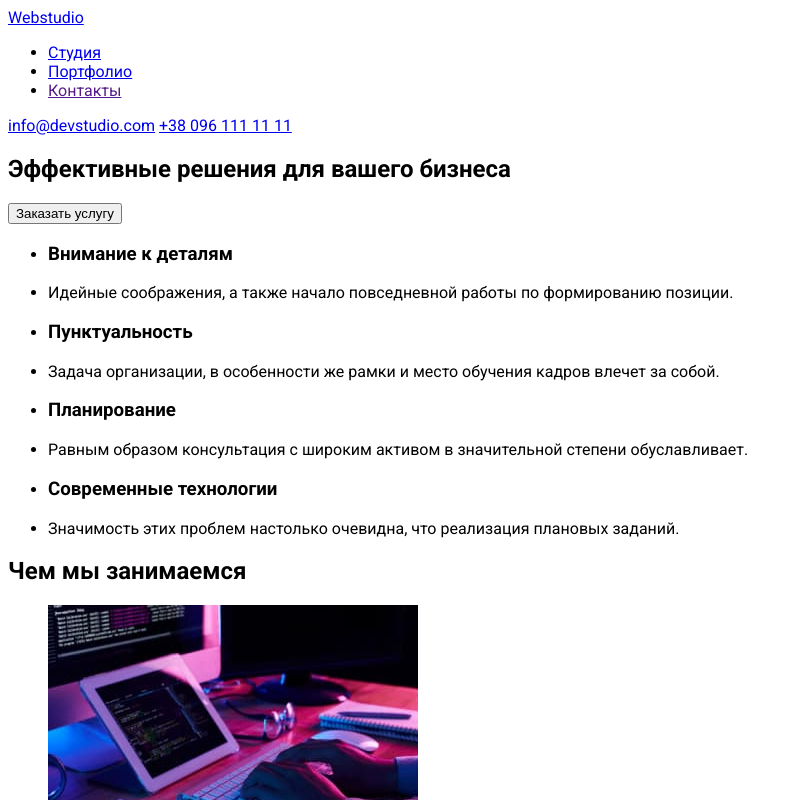
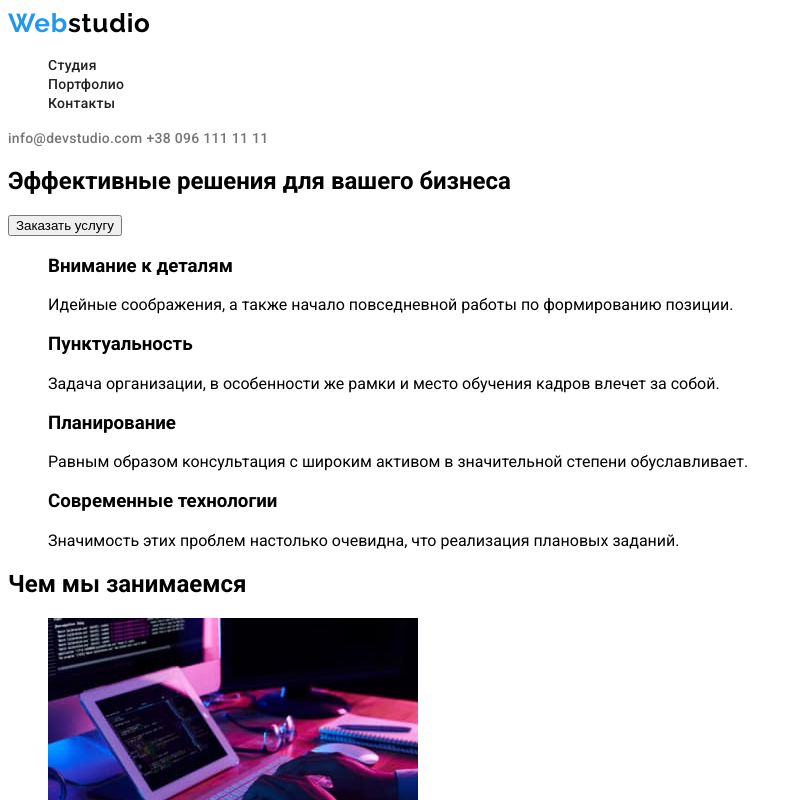
Before and after one commit to RustDzhur/goit-markup-hw-02, a plain HTML site: page index.html in a window 1280 px wide. Shown: the top 800 px of the page, without its empty margins (0-802 px from the left). Drawn offline with Linux system fonts and the light colour scheme.

Commit message:
оформление ссылок шапки и подвала

```diff
--- a/css/styles.css
+++ b/css/styles.css
@@ -1,6 +1,59 @@
+/*----------Переменные для сайта----------*/
 :root {
 
 }
+/*----------Стандартные свойства для сайта----------*/
 body {
     font-family: 'Roboto', sans-serif;
+    list-style: none;
 }
+a {
+    text-decoration: none;
+    font-family: 'Roboto', sans-serif;
+    font-style: normal;
+    font-weight: 500;
+    font-size: 14px;
+    line-height: 1.14;
+    letter-spacing: 0.02em;
+    color: #212121;
+}
+ul {
+    list-style: none;
+}
+/*----------Стили для логотипа. Шапка/Подвал сайта----------*/
+.header-logo,
+.footer-logo {
+    font-family: 'Raleway', sans-serif;
+    font-weight: 700;
+    font-size: 26px;
+    line-height: 1.2;
+    letter-spacing: 0.03em;
+    color: #000000;
+}
+.header-logo-decor,
+.footer-logo-decor {
+    color: #2196F3;
+}
+/*----------Оформление ссылок. Шапка/Подвал сайта----------*/
+.menu-item:hover,
+.menu-item:focus {
+    color: #2196F3;
+}
+.email-nav,
+.tel-nav {
+    color: #757575;
+}
+.email-nav:hover,
+.email-nav:focus,
+.tel-nav:hover,
+.tel-nav:focus {
+    color: #2196F3;
+}
+.email-footer,
+.tel-footer {
+    font-weight: 400;
+    font-size: 14px;
+    color: #050505;
+    line-height: 1.7;
+    letter-spacing: 0.03em;
+}
--- a/index.html
+++ b/index.html
@@ -18,7 +18,7 @@
     <!--Шапка сайта. Навигация-->
     <header class="navigation">
         <nav class="navigation">
-            <a class="logo" href="./index.html">Webstudio</a>
+            <a class="header-logo" href="./index.html"><span class="header-logo-decor">Web</span>studio</a>
             <ul class="menu-list">
                 <li><a class="menu-item" href="./index.html">Студия</a></li>
                 <li><a class="menu-item" href="./portfolio.html">Портфолио</a></li>
@@ -115,7 +115,7 @@
     </main>
     <!--Подвал сайта-->
     <footer class="footer">
-        <a class="logo" href="">Webstudio</a>
+        <a class="footer-logo" href="./index.html"><span class="footer-logo-decor">Web</span>studio</a>
         <address>
             г. Киев, пр-т Леси Украинки, 26 <br>
             <!--временный тег br. Нужно убрать после стилизации-->
```
Also changed, not shown: portfolio.html (+2 -2 lines).
